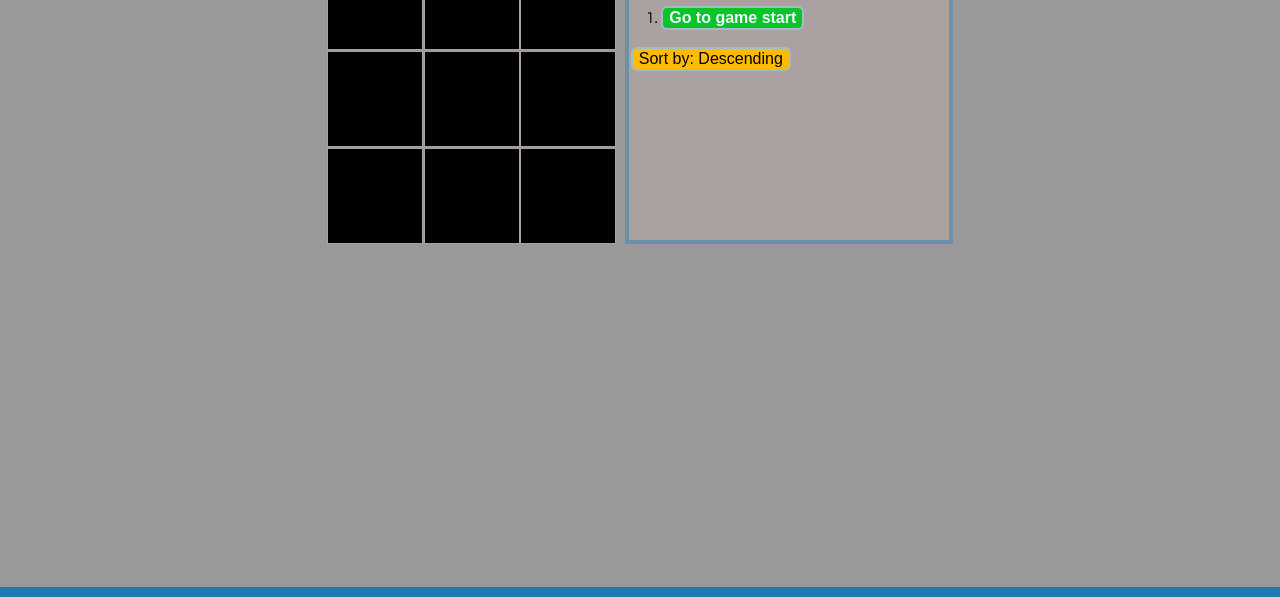
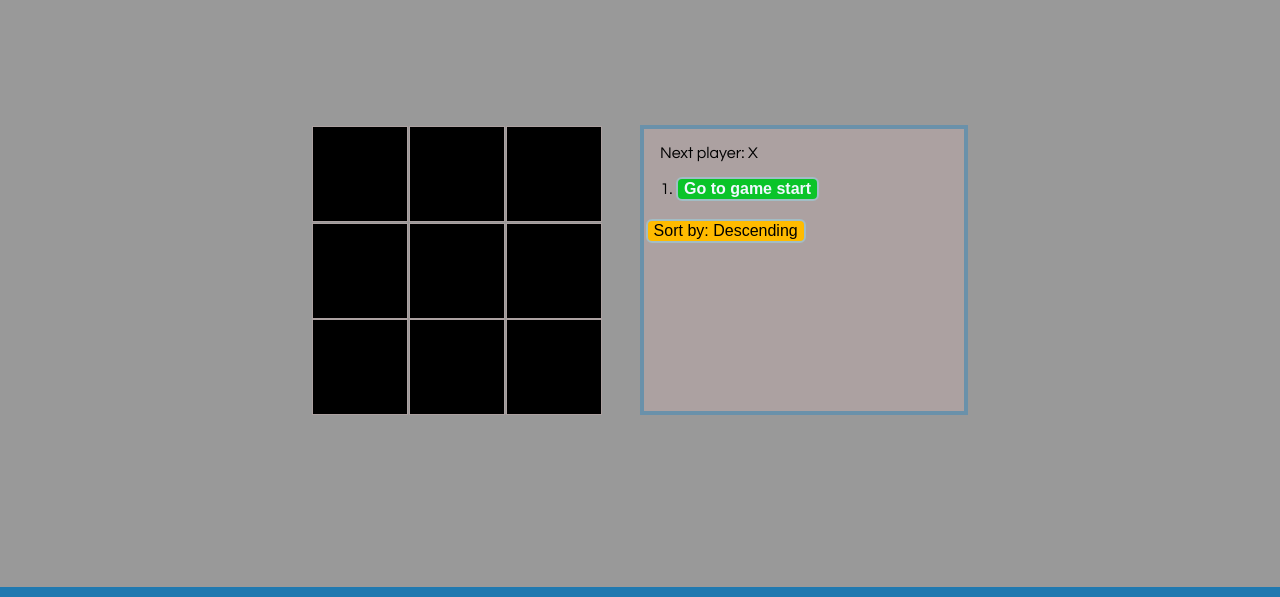
Before and after one commit to DiogoBatista1/Tik-Tak-Toe, a React app: page / in a window 1280 px wide. Shown: the part 155-752 px from the top of the page. Built offline with nearby package versions, Linux system fonts and the light colour scheme.

Commit message:
Update css file

```diff
--- a/src/index.css
+++ b/src/index.css
@@ -3,7 +3,8 @@ body {
     height: 100vh;
     margin: 0;
     background: #999;
-    display:flex;
+    display: grid;
+    align-items: center;
     flex-direction:column;
   }
 
@@ -55,6 +56,7 @@ a {
     margin-right: .01em;
     margin-top: .01em;
     text-align: center;
+    grid-template-columns: 100px 100px 100px;
   }
 
   .square:focus {
@@ -80,6 +82,11 @@ a {
       background-color:rgb(172, 161, 161);
   }
 
+  .game-board {
+    width: 320px;
+    height: auto;
+    gap: 10px;
+  }
 
   .game-info ol, .game-info div {
     align-items: center;
```
